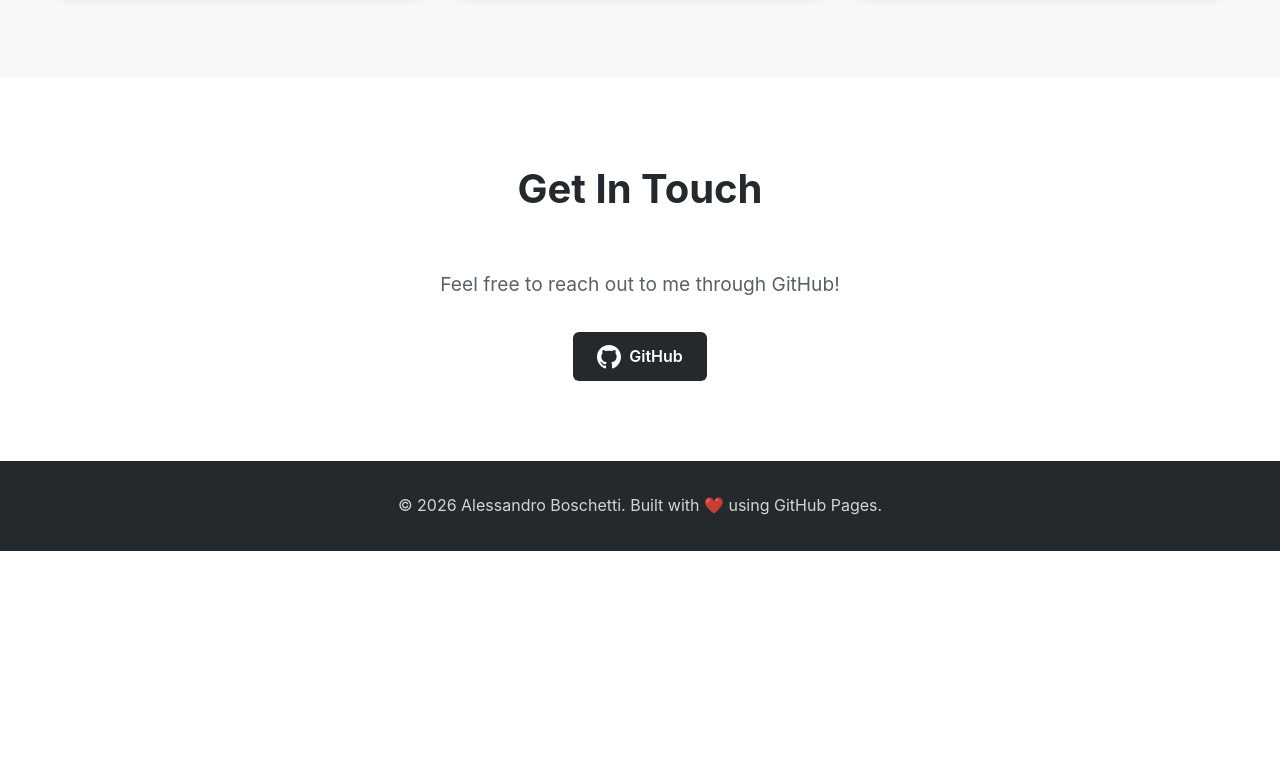
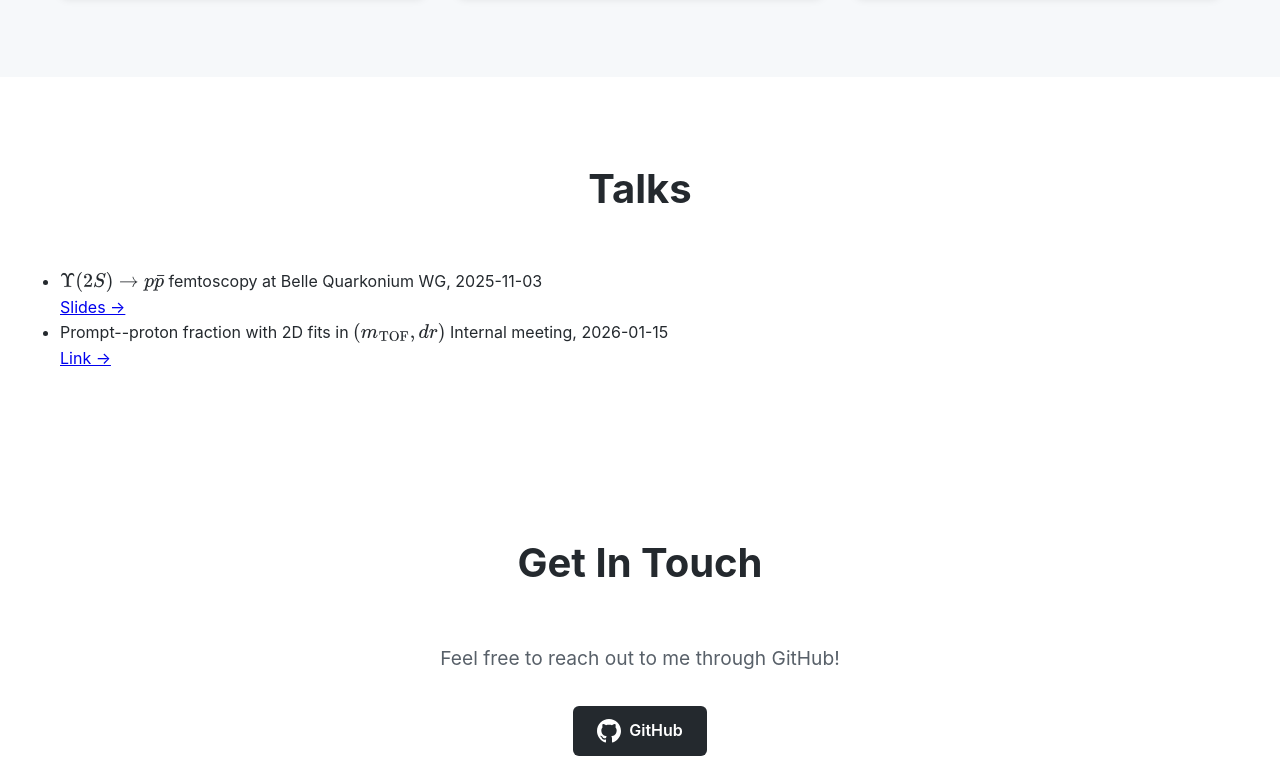
Before and after one commit to alebossource/alebossource.github.io, a plain HTML site: page index.html in a window 1280 px wide. Shown: the part 1302-2061 px from the top of the page. Before the commit the page ends 1853 px from the top, so only its background shows below. Drawn offline with nearby package versions, Linux system fonts and the light colour scheme.

Commit message:
Add talks section with details and links
Added a new section for talks with details and links.

```diff
--- a/index.html
+++ b/index.html
@@ -7,6 +7,13 @@
     <meta name="author" content="Alessandro Boschetti">
     <title>Alessandro Boschetti | GitHub</title>
     <link rel="stylesheet" href="style.css">
+    <script>
+        window.MathJax = {
+        tex: { inlineMath: [['$', '$'], ['\\(', '\\)']] },
+        svg: { fontCache: 'global' }
+        };
+    </script>
+    <script defer src="https://cdn.jsdelivr.net/npm/mathjax@3/es5/tex-svg.js"></script>
 </head>
 <body>
     <header>
@@ -16,6 +23,7 @@
                 <ul class="nav-links">
                     <li><a href="#about">About</a></li>
                     <li><a href="#projects">Projects</a></li>
+                    <li><a href="#talks">Talks</a></li>
                     <li><a href="#contact">Contact</a></li>
                 </ul>
             </div>
@@ -67,6 +75,34 @@
             </div>
         </section>
 
+        <section id="talks" class="talks">
+            <div class="container">
+                <h2 class="section-title">Talks</h2>
+                <ul class="talks-list">
+                    <li class="talk-item">
+                <div class="talk-main">
+                <span class="talk-title">$\Upsilon(2S)\to p\bar{p}$ femtoscopy at Belle</span>
+                    <span class="talk-meta">Quarkonium WG, 2025-11-03</span>
+            </div>
+            <a class="talk-link" href="https://example.com/slides1" target="_blank" rel="noopener noreferrer">
+                Slides →
+            </a>
+                    </li>
+
+          <li class="talk-item">
+            <div class="talk-main">
+              <span class="talk-title">Prompt--proton fraction with 2D fits in $(m_{\mathrm{TOF}},dr)$</span>
+              <span class="talk-meta">Internal meeting, 2026-01-15</span>
+            </div>
+            <a class="talk-link" href="https://example.com/page2" target="_blank" rel="noopener noreferrer">
+              Link →
+            </a>
+          </li>
+        </ul>
+
+      </div>
+    </section>
+
         <section id="contact" class="contact">
             <div class="container">
                 <h2 class="section-title">Get In Touch</h2>
```
